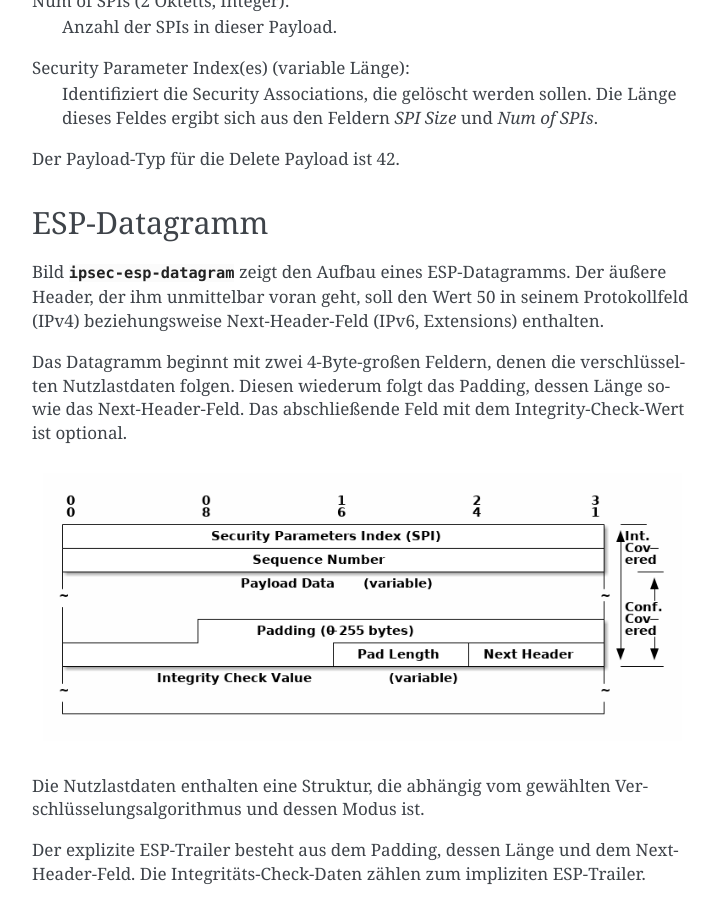
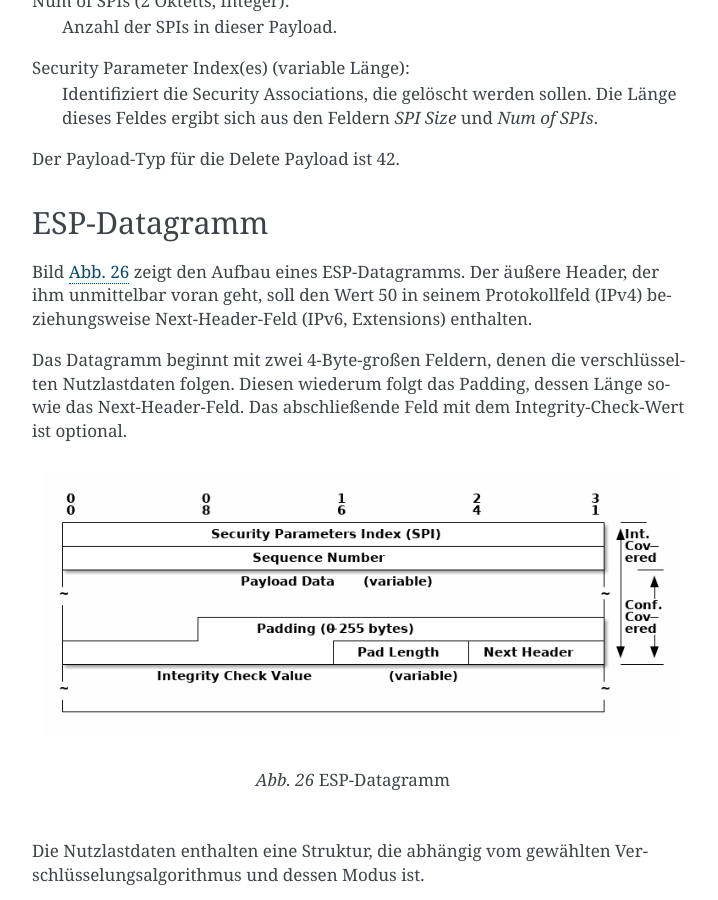
Before and after one commit to matwei-books/Fehlersuche-bei-IPsec-VPN-mit-IKEv2, a Sphinx documentation site: the page built from source/anhang/datagram-header.rst, in a window 1280 px wide and 900 px high, scrolled down 14347 px. Shown: the whole window, without its empty margins (388-1106 px from the left). Built offline with Sphinx 7.4.7, drawn with Linux system fonts in a browser that asks for light colours; cross-references to code outside the pages are shown as plain code.

Commit message:
Bildunterschrift

```diff
--- a/source/anhang/datagram-header.rst
+++ b/source/anhang/datagram-header.rst
@@ -644,8 +644,10 @@ dessen Länge sowie das Next-Header-Feld. Das abschließende Feld mit dem
 Integrity-Check-Wert ist optional.
 
 .. figure:: /images/ipsec-esp-datagram.png
-   :alt: Toplevel-Format eines ESP-Datagrams aus RFC 4303, Abschnitt 2
+   :alt: Toplevel-Format eines ESP-Datagramms aus RFC 4303, Abschnitt 2
    :name: ipsec-esp-datagram
+
+   ESP-Datagramm
 
 Die Nutzlastdaten enthalten eine Struktur, die abhängig vom gewählten
 Verschlüsselungsalgorithmus und dessen Modus ist.
```
